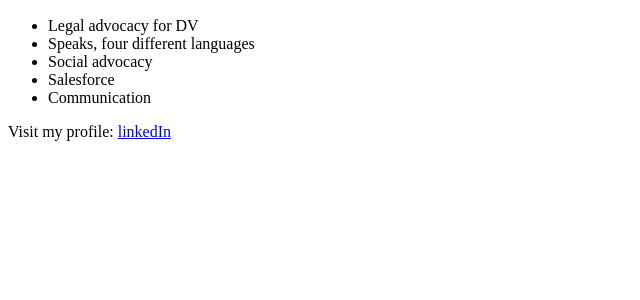
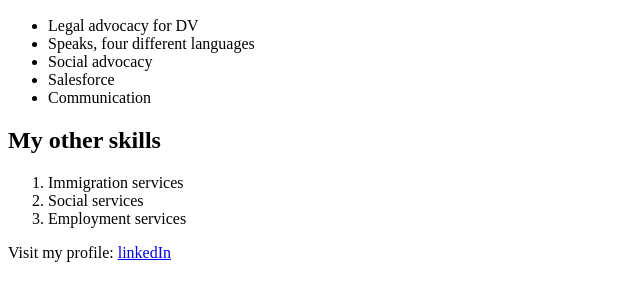
Before and after one commit to Fameeri/my-profile, a plain HTML site: page index.html in a window 1280 px wide. Shown: the part 284-584 px from the top of the page, without its empty margins (0-640 px from the left). Drawn offline with Linux system fonts and the light colour scheme.

Commit message:
updated the OL list

```diff
--- a/index.html
+++ b/index.html
@@ -19,6 +19,13 @@
         <li>Communication</li>
     </ul>
 
+    <h2>My other skills</h2>
+    <ol>
+        <li>Immigration services</li>
+          <li>Social services</li>
+            <li>Employment services</li>
+    </ol>
+
     <p>Visit my profile:
     <a href="https://www.linkedin.com/in/fauzia-ameeri" target="_blank">linkedIn</a>
     </p>
```
